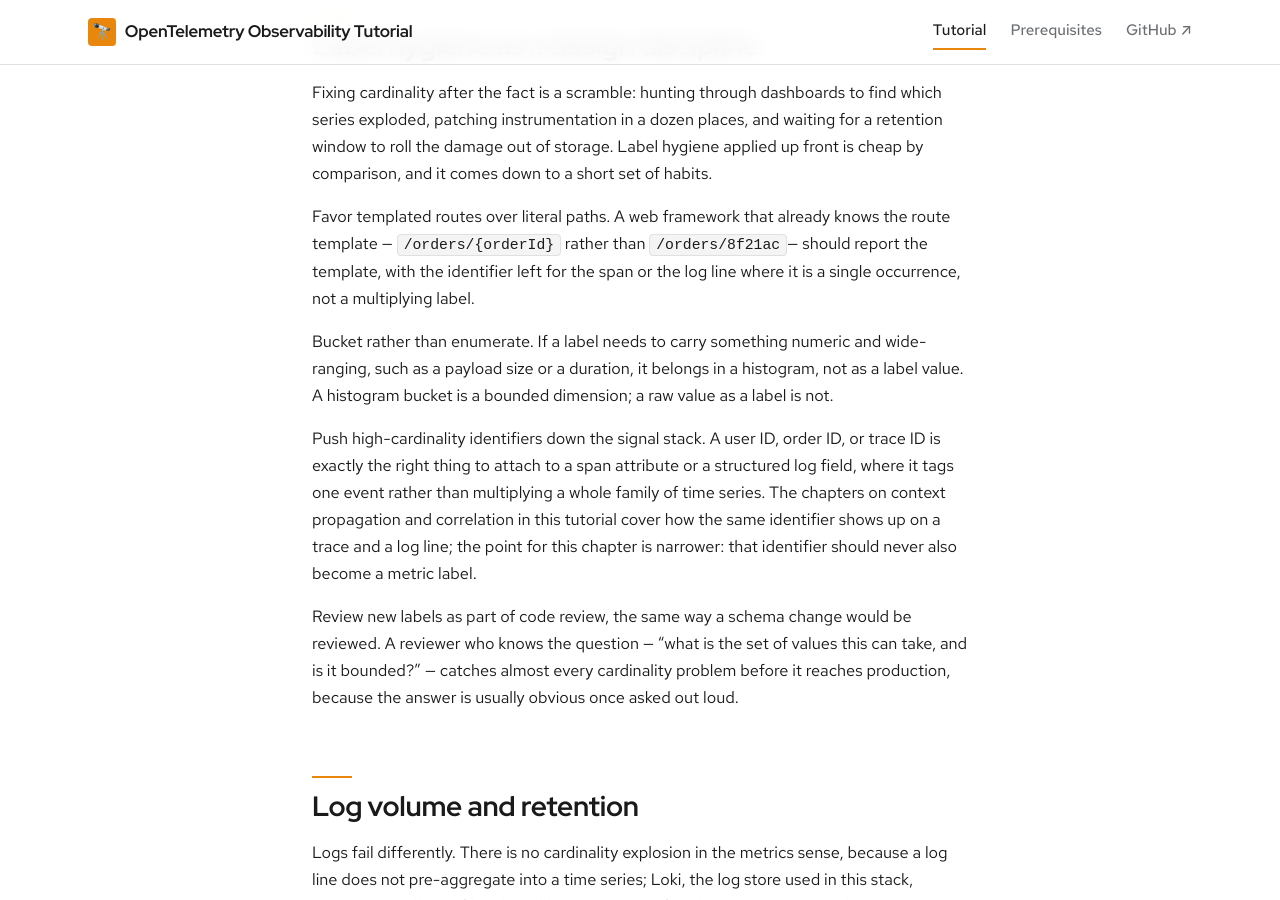
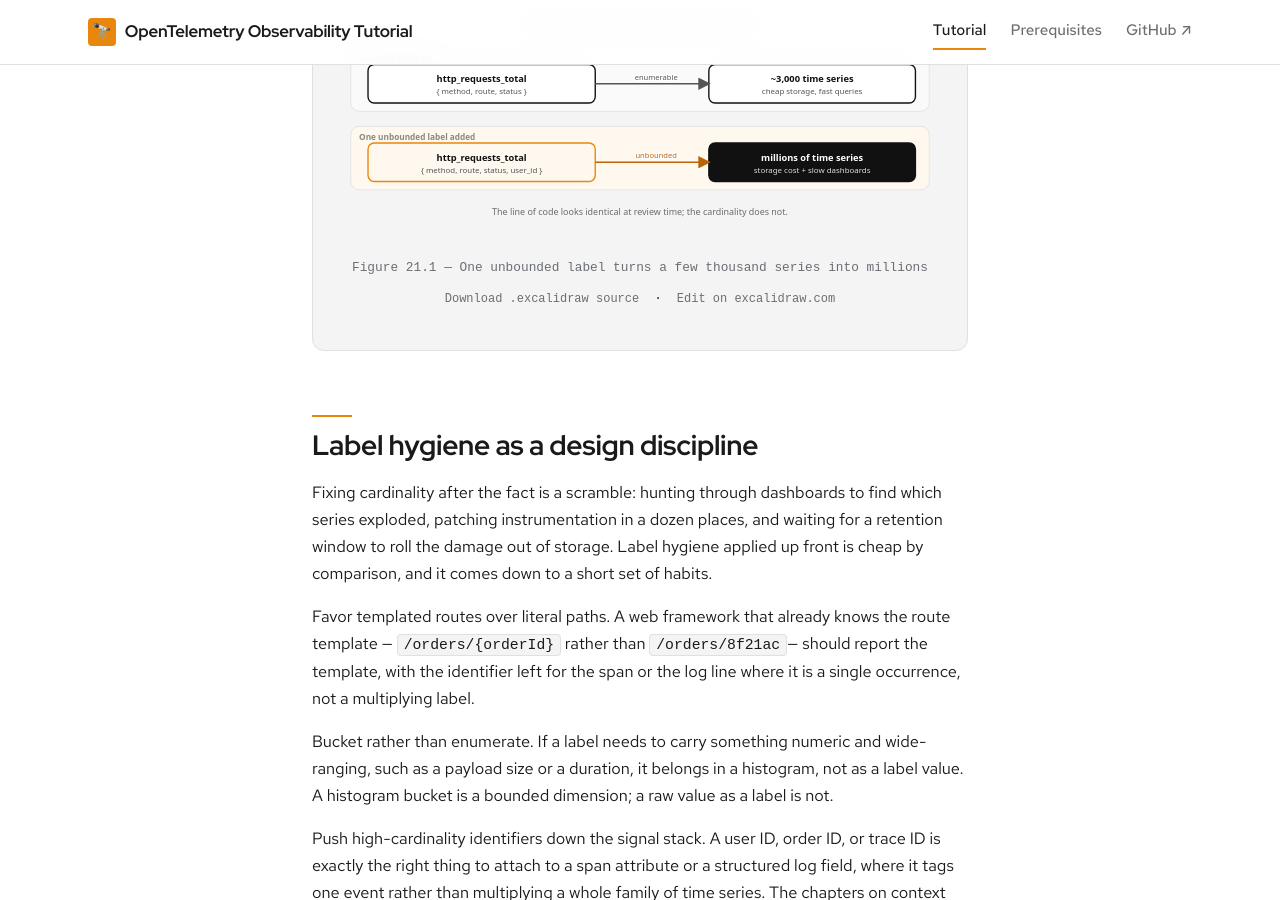
Before and after one commit to patterncatalyst/otel-observability-tutorial, a Jekyll site: the page built from _docs/21-cardinality-and-cost.md, in a window 1280 px wide and 900 px high, scrolled down 1927 px. Built offline with Jekyll 4.4.1, drawn with Linux system fonts in a browser that asks for light colours; some web fonts are replaced; some of the changed text lies outside the part shown.

Commit message:
docs(ch21): add cardinality-explosion figure, renumber cost-controls to 21.2 (#3)

```diff
--- a/_docs/21-cardinality-and-cost.md
+++ b/_docs/21-cardinality-and-cost.md
@@ -70,6 +70,8 @@ make storage expensive; it makes every dashboard built on top of the
 affected metric slower, sometimes slow enough to time out, which is often
 the first symptom an on-call engineer notices, long before anyone looks at
 a billing report.
+
+{% include excalidraw.html file="ch21-cardinality-explosion" alt="Diagram comparing two versions of the same counter http_requests_total. With a bounded label set of method, route, and status it produces about three thousand time series, with cheap storage and fast queries. Adding one unbounded label, user_id, turns the same counter into millions of time series, with high storage cost and slow dashboards. The metric definition looks nearly identical in both cases." caption="Figure 21.1 — One unbounded label turns a few thousand series into millions" %}
 
 ## Label hygiene as a design discipline
 
@@ -240,4 +242,4 @@ processing, and no sampling is not a more complete observability setup; it
 is a more expensive one, usually without a commensurate gain in what a
 human can actually use when debugging an incident.
 
-{% include excalidraw.html file="ch21-cost-controls" alt="Diagram showing metrics, logs, and traces flowing from services into an OpenTelemetry Collector where filter, aggregate, and attribute-drop processors reduce volume before it reaches backend storage" caption="Figure 21.1 — Controlling spend at the Collector, across all three signals" %}
+{% include excalidraw.html file="ch21-cost-controls" alt="Diagram showing metrics, logs, and traces flowing from services into an OpenTelemetry Collector where filter, aggregate, and attribute-drop processors reduce volume before it reaches backend storage" caption="Figure 21.2 — Controlling spend at the Collector, across all three signals" %}
```
Also changed, not shown: assets/diagrams/ch21-cardinality-explosion.svg (added), 1 other file.
